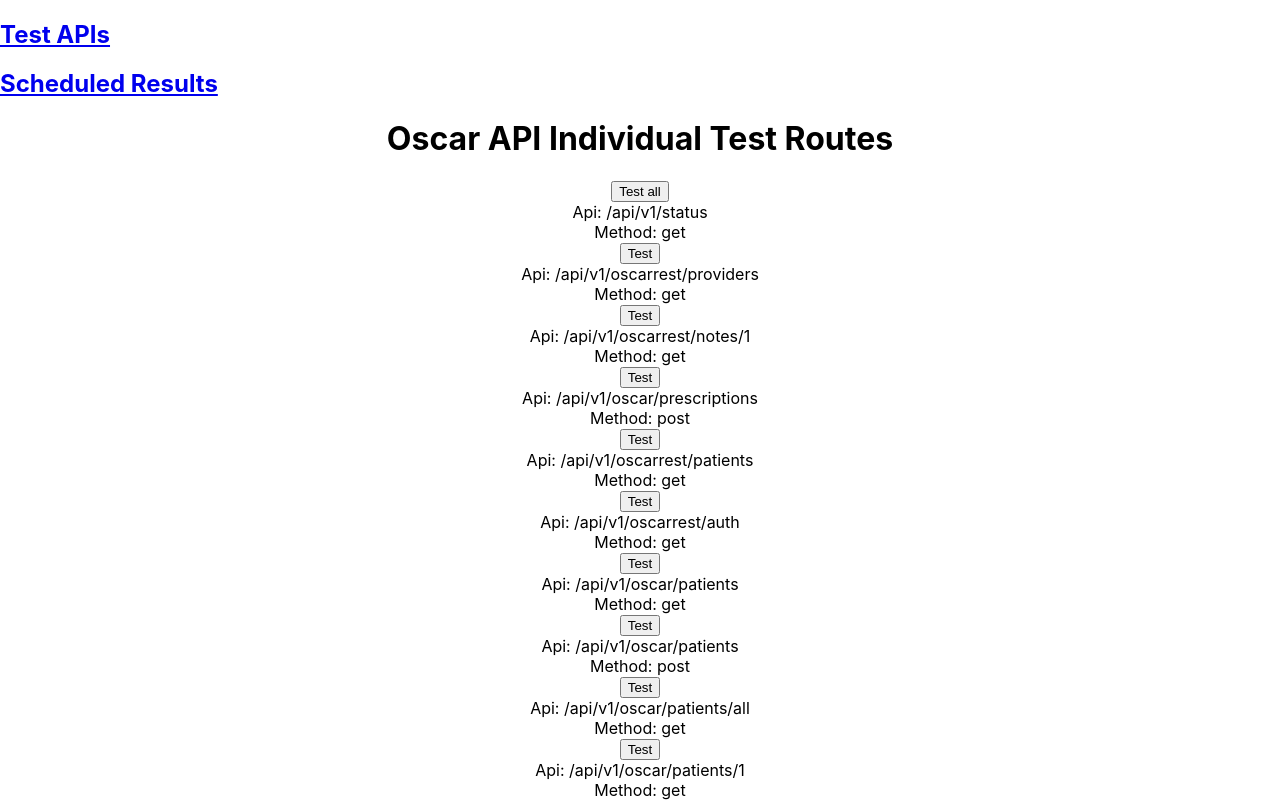
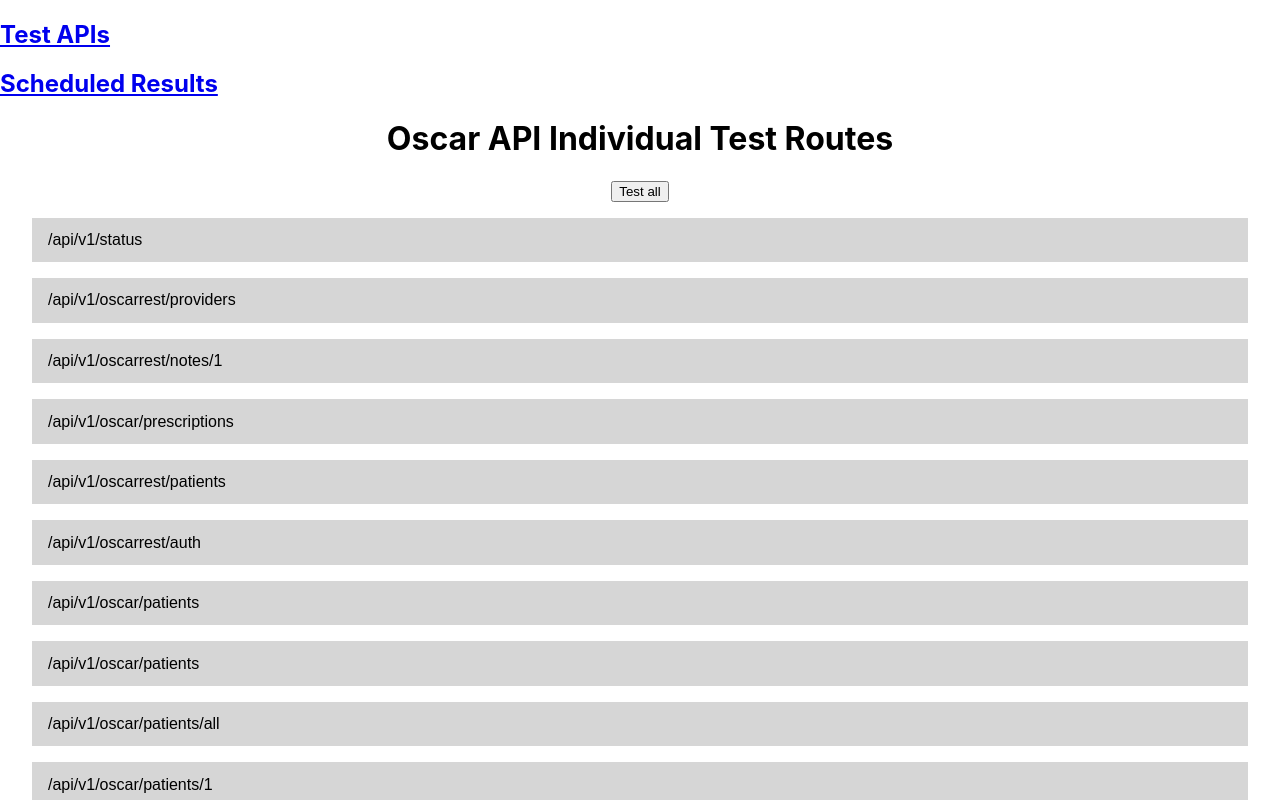
Before and after one commit to stephanmajor12/oscar-api-test-runner, a React (Create React App) app: page / in a window 1280 px wide. Shown: the top 800 px of the page. Built offline with nearby package versions, Linux system fonts and the light colour scheme.

Commit message:
Add styling.

```diff
--- a/src/components/IndependentTestResults/apiitem.jsx
+++ b/src/components/IndependentTestResults/apiitem.jsx
@@ -1,5 +1,6 @@
 import { React, useCallback, useEffect, useState } from "react";
 import axios from "axios";
+import "./css/listitem.css";
 
 const apiVersion = [
   {
@@ -17,6 +18,7 @@
 export default function ApiItem(props) {
   const { api, callBack } = props;
   const [response, setResponse] = useState([]);
+  const [showMenu, setShowMenu] = useState(false);
 
   // use callback so that component doesn't re-render
   // when callback gets registered
@@ -32,8 +34,11 @@
         console.log(res);
       })
       .catch((err) => {
-        setResponse(err);
+        setResponse(err.response);
         console.log(err);
+      })
+      .then(() => {
+        setShowMenu(true);
       });
   }, [api]);
 
@@ -42,18 +47,41 @@
   }, [callBack, queryAPI]);
 
   return (
-    <div className="">
-      <p>Api: {api.url}</p>
-      <p>Method: {api.method}</p>
+    <div className="list-item">
       <button
+        className="button-menu"
         onClick={() => {
-          queryAPI(api);
+          showMenu ? setShowMenu(false) : setShowMenu(true);
         }}
       >
-        Test
+        <div className="button-contents">
+          <h2>{api.url}</h2>
+          {response.status ? (
+            <div className="pass-fail-container">
+              <h2 className="passes info-box">{response.status} </h2>
+            </div>
+          ) : null}
+        </div>
       </button>
 
-      {response.length !== 0 ? <p>{JSON.stringify(response)}</p> : null}
+      {showMenu ? (
+        <div className="test-options">
+          <p>Method: {api.method}</p>
+          <button
+            onClick={() => {
+              setResponse([]);
+              queryAPI(api);
+            }}
+          >
+            Test
+          </button>
+          <div>
+            <p>Status: {JSON.stringify(response.status)}</p>
+            <p>Response: {JSON.stringify(response)}</p>
+            <p>Data: {JSON.stringify(response.data)}</p>
+          </div>
+        </div>
+      ) : null}
     </div>
   );
 }
--- /dev/null
+++ b/src/components/IndependentTestResults/css/listitem.css
@@ -0,0 +1,11 @@
+.list-item {
+  margin: 1rem;
+}
+
+.test-options {
+  border: 2px solid rgb(214, 214, 214);
+  border-style: none solid solid solid;
+  padding: 1rem;
+  text-align: left;
+  overflow-wrap: break-word;
+}
--- a/src/components/IndependentTestResults/index.jsx
+++ b/src/components/IndependentTestResults/index.jsx
@@ -108,7 +108,6 @@
           console.log(testRefs.current.length);
 
           testRefs.current.forEach((item, i) => {
-            console.log(i, item);
             item();
           });
         }}
@@ -117,7 +116,6 @@
       </button>
 
       {apis.map((api, i) => {
-        console.log(api);
         return <ApiItem key={i} api={api} callBack={setCallbacks} />;
       })}
     </div>
--- a/src/components/ScheduledTestResults/css/menuitem.css
+++ b/src/components/ScheduledTestResults/css/menuitem.css
@@ -1,13 +1,3 @@
-h4 {
-  margin: 0;
-}
-h2 {
-  font-size: large;
-}
-p {
-  margin: 0;
-}
-
 .menu-item {
   margin: 1rem;
 }
--- a/src/index.css
+++ b/src/index.css
@@ -1,13 +1,25 @@
 body {
   margin: 0;
-  font-family: -apple-system, BlinkMacSystemFont, 'Segoe UI', 'Roboto', 'Oxygen',
-    'Ubuntu', 'Cantarell', 'Fira Sans', 'Droid Sans', 'Helvetica Neue',
+  font-family: -apple-system, BlinkMacSystemFont, "Segoe UI", "Roboto", "Oxygen",
+    "Ubuntu", "Cantarell", "Fira Sans", "Droid Sans", "Helvetica Neue",
     sans-serif;
   -webkit-font-smoothing: antialiased;
   -moz-osx-font-smoothing: grayscale;
 }
 
 code {
-  font-family: source-code-pro, Menlo, Monaco, Consolas, 'Courier New',
+  font-family: source-code-pro, Menlo, Monaco, Consolas, "Courier New",
     monospace;
 }
+
+h4 {
+  margin: 0;
+}
+h2 {
+  font-size: 1rem;
+  font-weight: normal;
+  font-family: sans-serif;
+}
+p {
+  margin: 0;
+}
```
